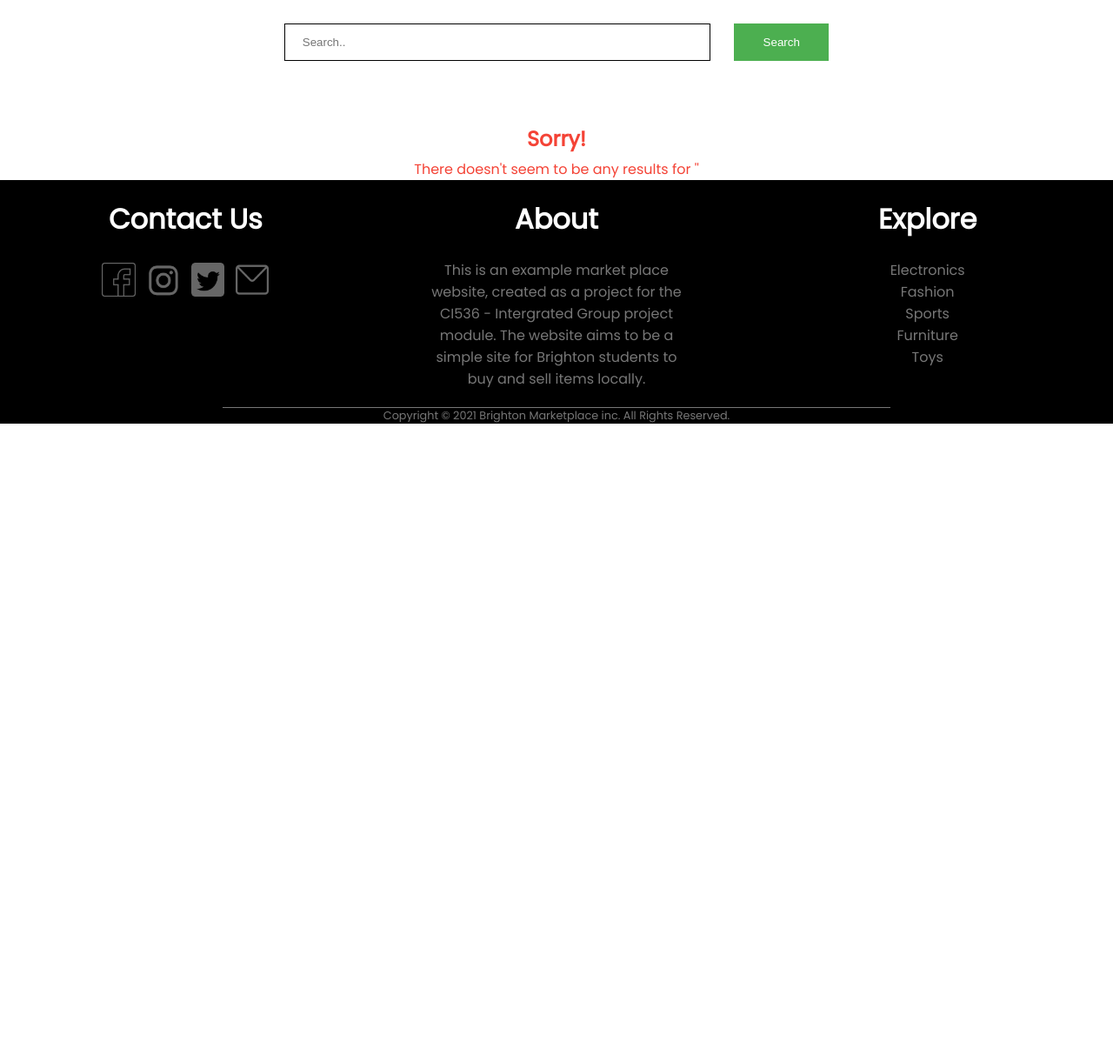
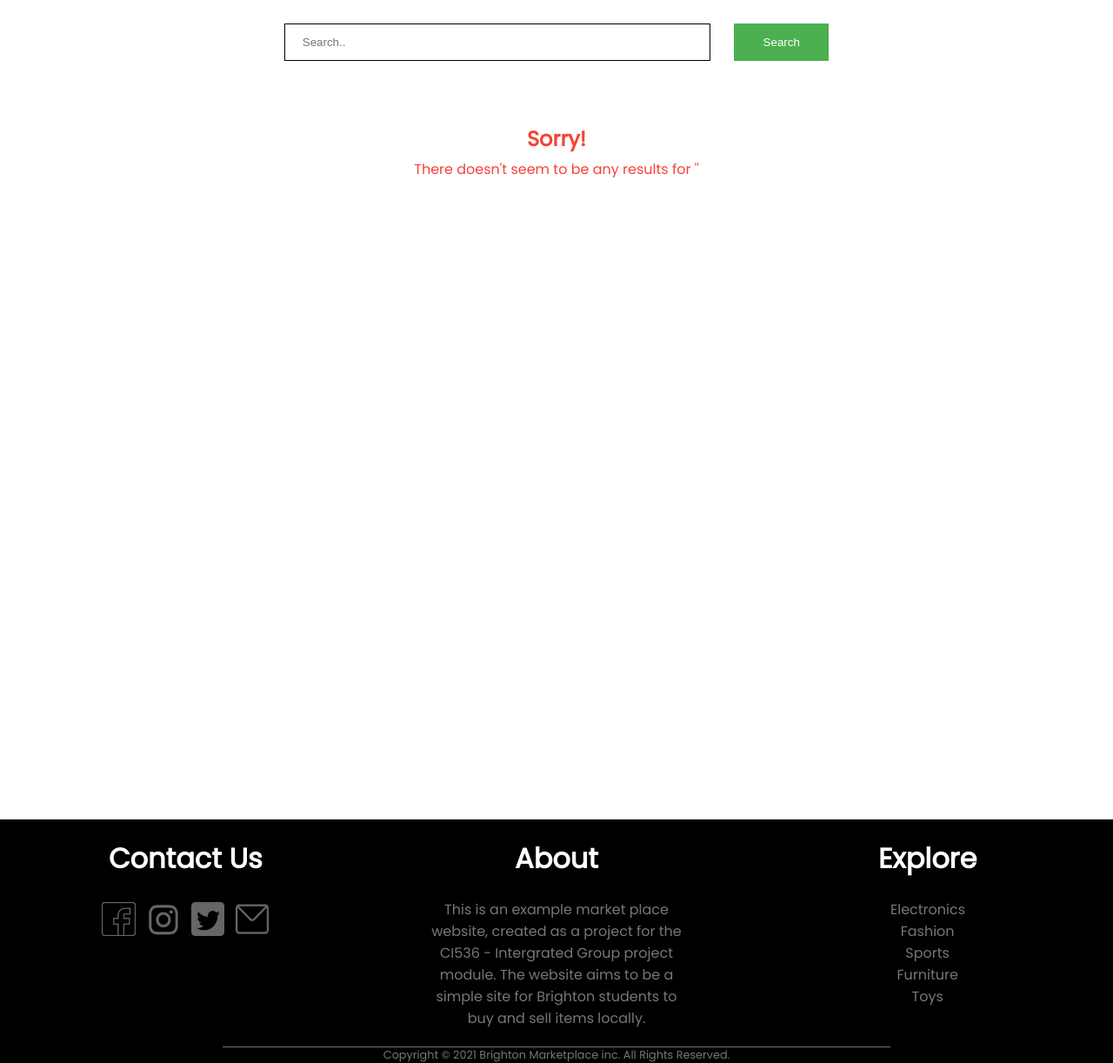
Before and after one commit to ChadG-202/StudentMarketplace, a PHP site: page /toys.php in a window 1280 px wide. Shown: the part 126-1348 px from the top of the page at 87% size. Before the commit the page ends 613 px from the top, so only its background shows below. Run offline with PHP 8.4, Linux system fonts and the light colour scheme; the visitor is signed in with stand-in values (Sample User, id 1); data that the repository does not hold is empty.

Commit message:
minor bug fixes

```diff
--- a/StyleSheet.css
+++ b/StyleSheet.css
@@ -484,6 +484,10 @@
     grid-column: 4/5;
 }
 
+#search_content{
+    min-height: 800px;
+}
+
 #product_img_search{
     margin: 20px 30% 0 30%;
 }
@@ -793,7 +797,7 @@
 
 footer .footerTop #explore li{
     display: inline;
-    margin: 0 20% 0 20%;
+    margin: 0 40% 0 40%;
 }
 
 footer .footerTop #explore a:hover{
@@ -823,13 +827,9 @@
     color: #777;
 }
 
-/*References-------------------------------------------------------*/
-
 /*
 validate user name and password
-validate at database
 display wrong login
-limit image quality on submission
-add back to top arrow
-reference section on index page
+validate only 1 of email sign up
+take to page to be sent password if they know email
 */
--- /dev/null
+++ b/forgottenPassword.php
@@ -0,0 +1,3 @@
+<?php
+
+?>
--- a/index.php
+++ b/index.php
@@ -146,7 +146,7 @@
 
           <div class="container" style="background-color:#f1f1f1">
             <button type="button" onclick="document.getElementById('id01').style.display='none'" class="cancelbtn">Cancel</button>
-            <span class="psw">Forgot <a href="#">password?</a></span>
+            <span class="psw">Forgot <a href="forgottenPassword.php">password?</a></span>
           </div>
         </form>
       </div>
```
Also changed, not shown: sell.php (+15 -8 lines), ProductImages/1615304753.jpg (added), ProductImages/1615305028.jpg (added).
